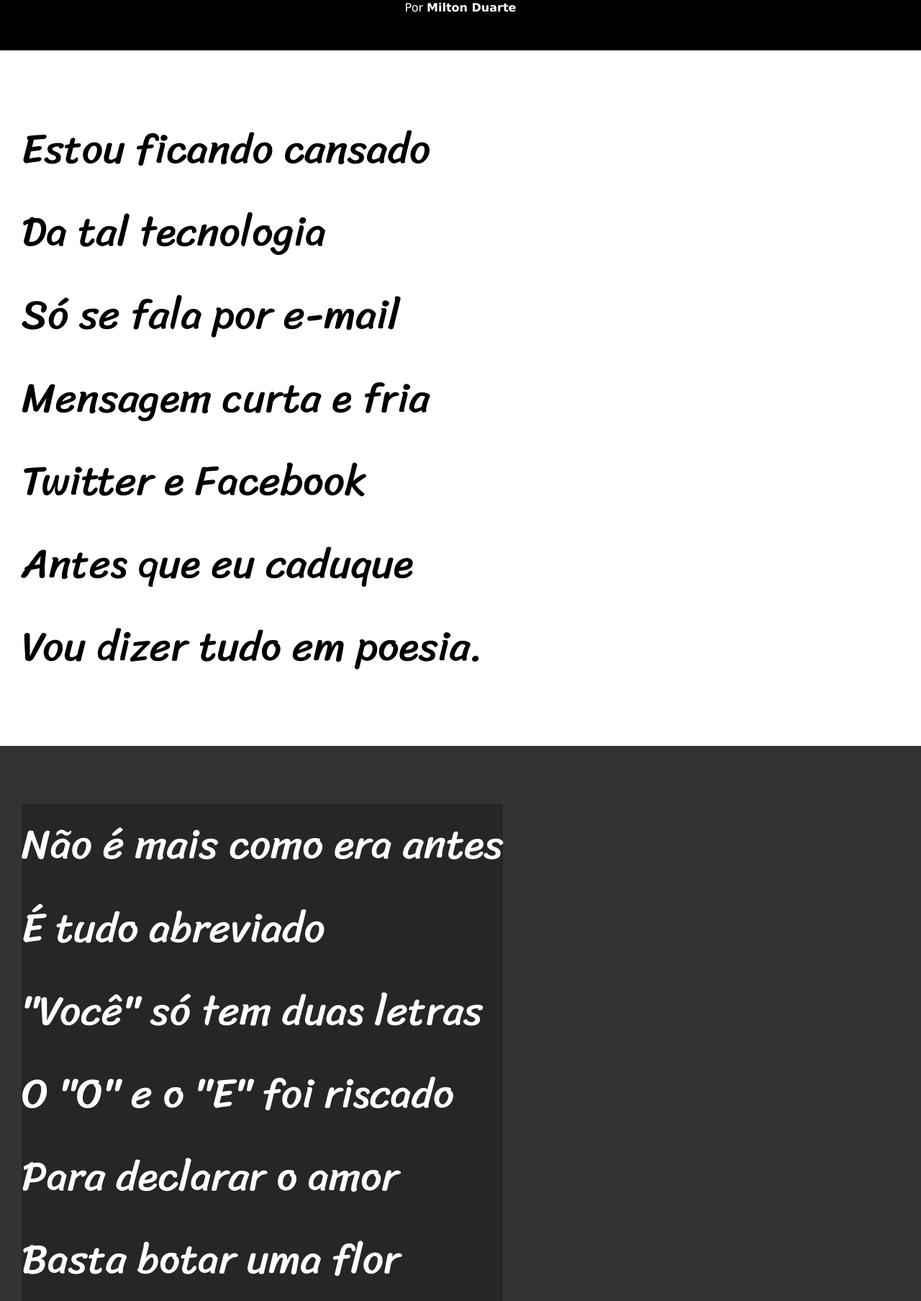
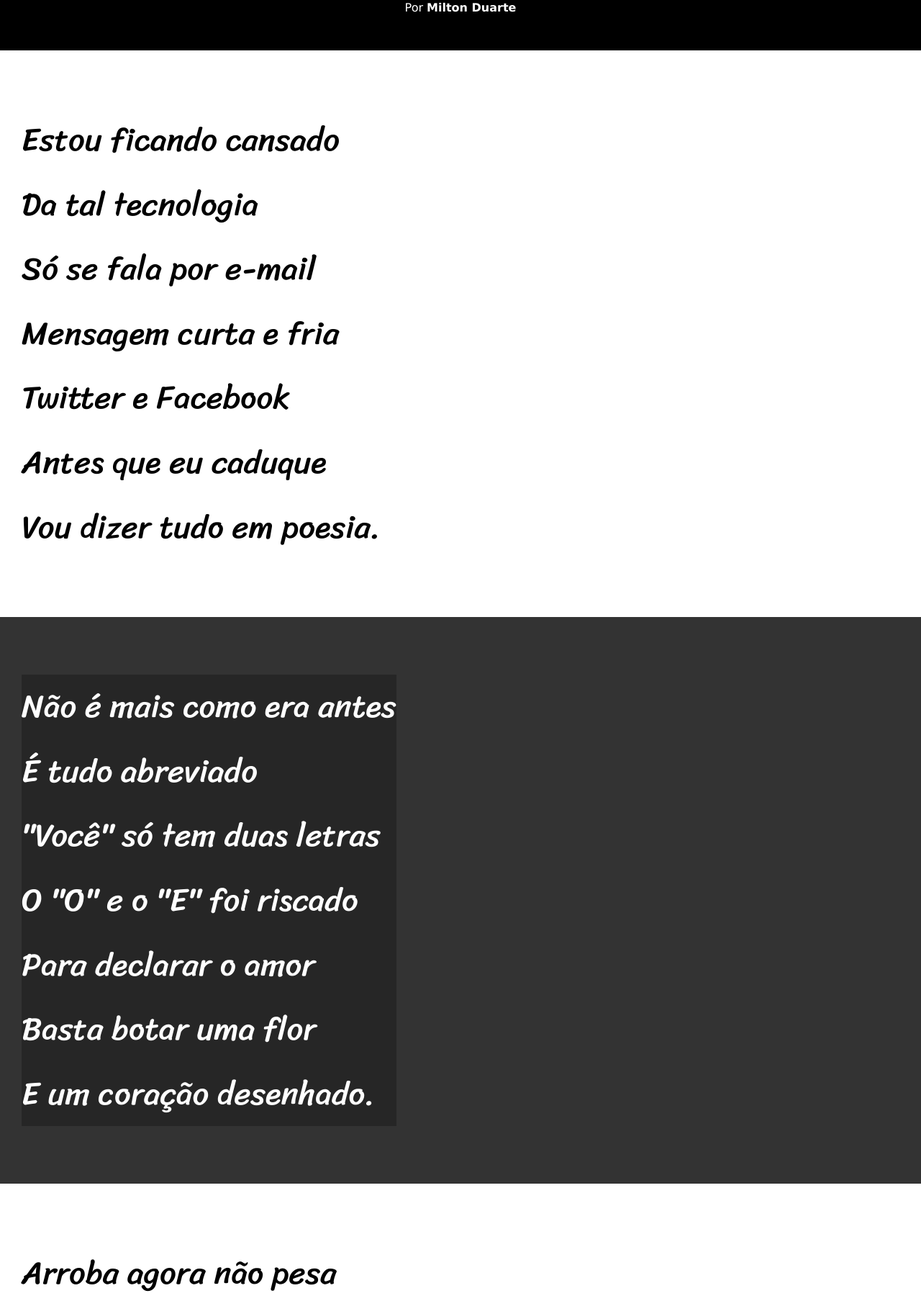
Before and after one commit to oPortela/Curso-HTML-e-CSS, a PHP site: page /teste.html in a window 1280 px wide. Shown: the part 190-1997 px from the top of the page at 72% size. Run offline with PHP 8.4, Linux system fonts and the light colour scheme.

Commit message:
Update style2.css

```diff
--- a/desafios/d012/estilo/style2.css
+++ b/desafios/d012/estilo/style2.css
@@ -56,7 +56,7 @@ section {
     line-height: 2em;
     padding-left: 30px;
     font-family: var(--fonte3);
-    font-size: 4.5vw;
+    font-size: 3.5vw;
 }
 
 section.normal {
```
